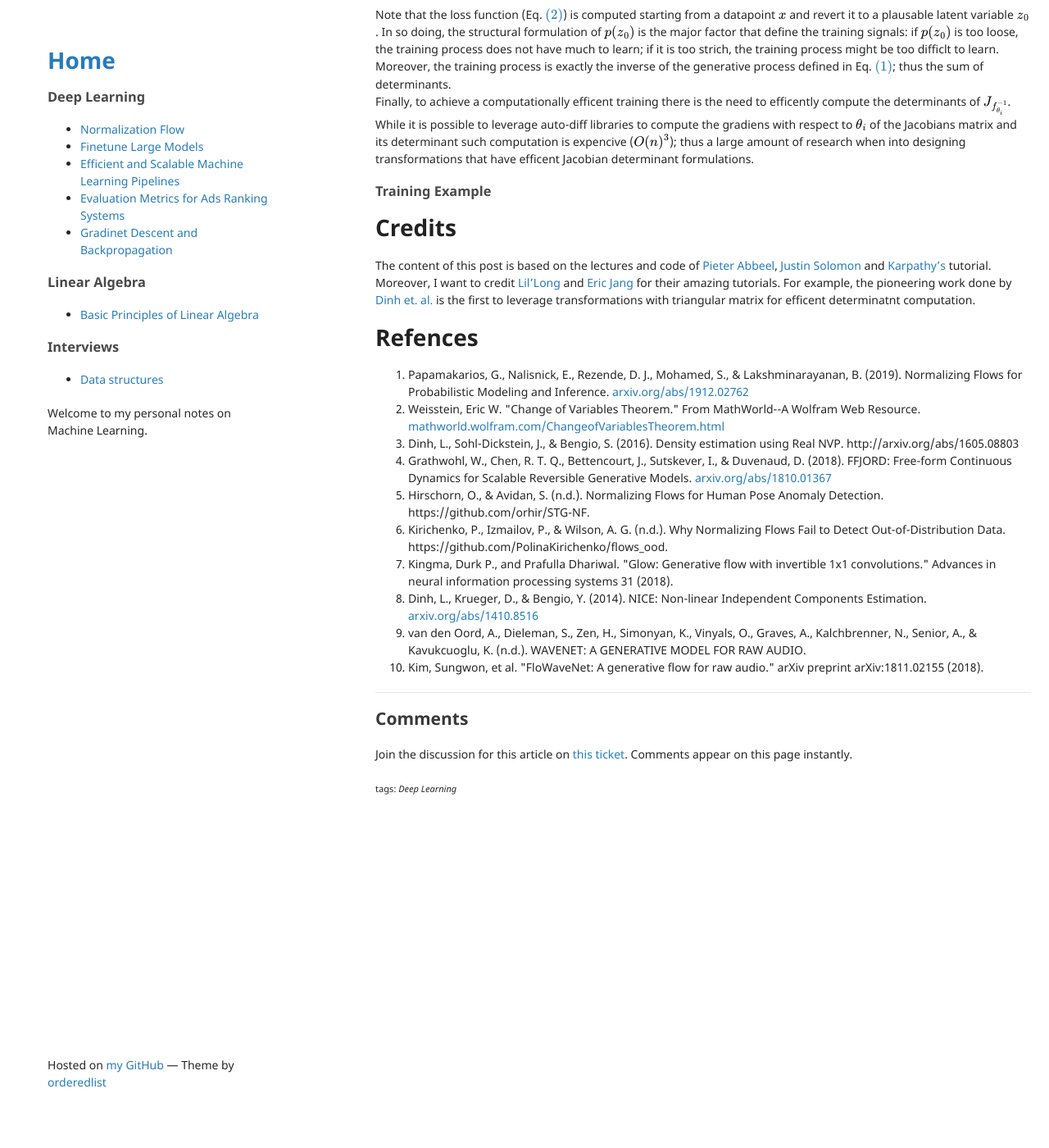
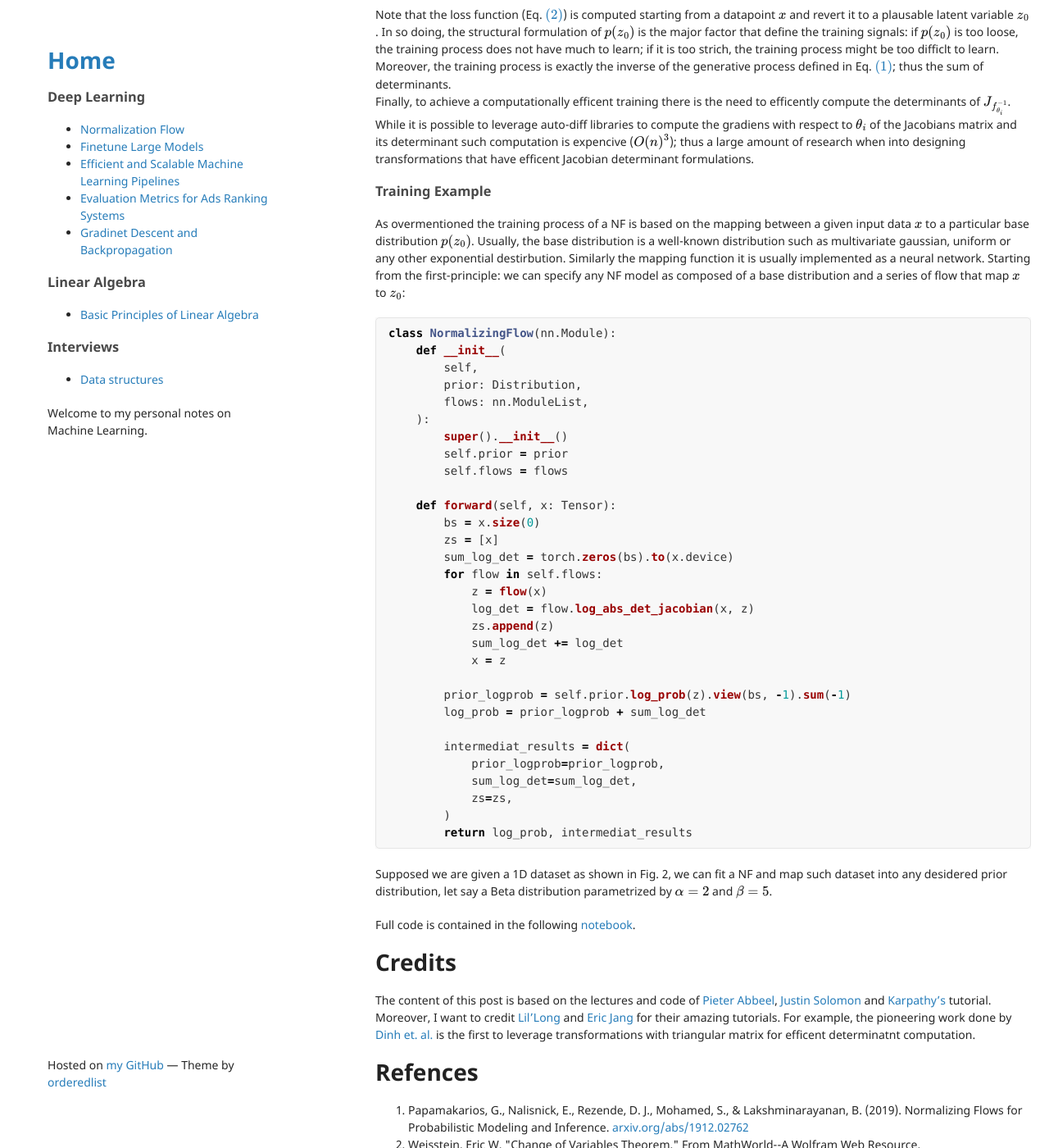
Before and after one commit to andompesta/andompesta.github.io, a Jekyll site: the page built from _posts/2023-11-17-normalization-flow.md, in a window 1280 px wide and 1400 px high, scrolled down 3469 px. Shown: the whole window at 82% size. Built offline with Jekyll 4.4.1, drawn with Linux system fonts in a browser that asks for light colours.

Commit message:
add 1d images

````diff
--- a/_posts/2023-11-17-normalization-flow.md
+++ b/_posts/2023-11-17-normalization-flow.md
@@ -142,6 +142,48 @@
 
 ### Training Example
 
+As overmentioned the training process of a NF is based on the mapping between a given input data $x$ to a particular base distribution $p(z_0)$. Usually, the base distribution is a well-known distribution such as multivariate gaussian, uniform or any other exponential destirbution. Similarly the mapping function it is usually implemented as a neural network.
+Starting from the first-principle: we can specify any NF model as composed of a base distribution and a series of flow that map $x$ to $z_0$:
+
+```python
+class NormalizingFlow(nn.Module):
+    def __init__(
+        self,
+        prior: Distribution,
+        flows: nn.ModuleList,
+    ):
+        super().__init__()
+        self.prior = prior
+        self.flows = flows
+
+    def forward(self, x: Tensor):
+        bs = x.size(0)
+        zs = [x]
+        sum_log_det = torch.zeros(bs).to(x.device)
+        for flow in self.flows:
+            z = flow(x)
+            log_det = flow.log_abs_det_jacobian(x, z)
+            zs.append(z)
+            sum_log_det += log_det
+            x = z
+
+        prior_logprob = self.prior.log_prob(z).view(bs, -1).sum(-1)
+        log_prob = prior_logprob + sum_log_det
+
+        intermediat_results = dict(
+            prior_logprob=prior_logprob,
+            sum_log_det=sum_log_det,
+            zs=zs,
+        )
+        return log_prob, intermediat_results
+```
+
+Supposed we are given a 1D dataset as shown in Fig. 2, we can fit a NF and map such dataset into any desidered prior distribution, let say a Beta distribution parametrized by $\alpha = 2$ and $\beta = 5$.
+
+Full code is contained in the following [notebook](https://github.com/andompesta/pytorch-normalizing-flows/blob/main/nf_demo.ipynb).
+
+
+
 # Credits
 
 The content of this post is based on the lectures and code of [Pieter Abbeel](https://sites.google.com/view/berkeley-cs294-158-sp20/home), [Justin Solomon](https://groups.csail.mit.edu/gdpgroup/6838_spring_2021.html) and [Karpathy's](https://github.com/karpathy/pytorch-normalizing-flows) tutorial.
````
Also changed, not shown: assets/img/norm_flow/1d/dataset.png (added), assets/img/norm_flow/1d/fit-model.png (added), assets/img/norm_flow/1d/learned-transformation.png (added), assets/img/norm_flow/1d/train-process.png (added).
